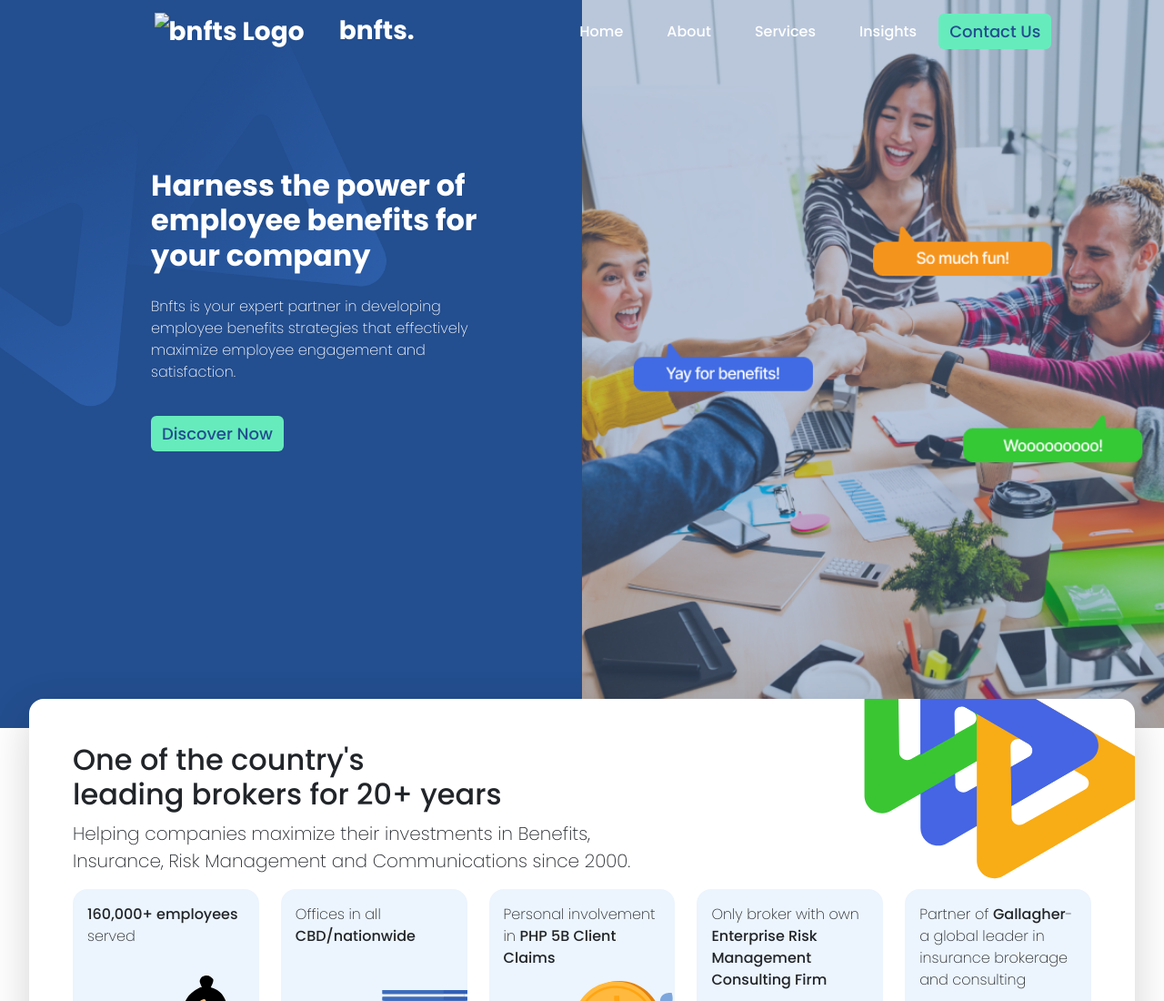
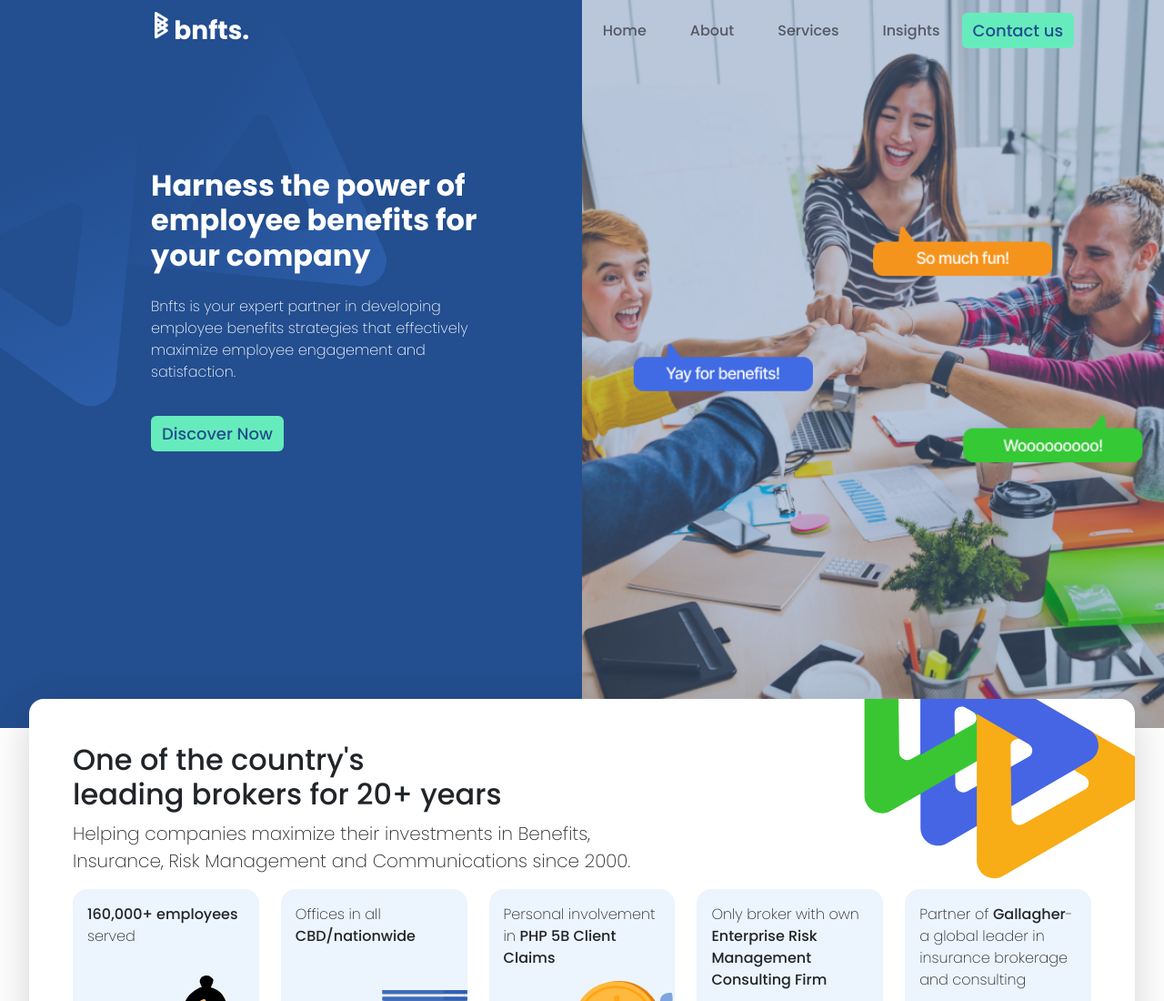
Before and after one commit to cubby02/Digiteer---Exam, a plain HTML site: page index.html in a window 1280 px wide. Shown: the top 1100 px of the page at 91% size. Drawn offline with nearby package versions, Linux system fonts and the light colour scheme.

Commit message:
nav bar and contact us

```diff
--- a/index.html
+++ b/index.html
@@ -12,38 +12,40 @@
         <meta name="viewport" content="width=device-width, initial-scale=1">
         <link href="https://cdn.jsdelivr.net/npm/bootstrap@5.2.3/dist/css/bootstrap.min.css" rel="stylesheet">
         <link rel="stylesheet" href="style.css">
-        <script src="https://cdn.jsdelivr.net/npm/bootstrap@5.2.3/dist/js/bootstrap.bundle.min.js"></script>
+
 
     </head>
 
     <body>
         <!-- Navigation Bar -->
-        <nav class="navbar navbar-expand-md nav_bg">
-            <div class="navbar-brand fs-3 ms-3 text-white">
-                <img src="/assets//images/logo-only.png" alt="bnfts Logo">
-                <a href="#" class="navbar-brand fs-3 text-white">bnfts.</a>
+        <nav class="navbar navbar-expand-md fixed-top">
+            <div class="navbar-brand fs-3 ms-3 fw-bold text-white">
+                <img src="/assets/images/logo-only.png" height="30px" class="d-inline-block align-top" alt="">
+                bnfts.
             </div>
 
-            <button class="navbar-toggler me-3 text-white " type="button" data-bs-toggle="collapse"
-            data-bs-target="#btn">
-                <i class='bx bx-menu bx-md'></i>
+            <button class="navbar-toggler me-3 text-white" type="button" data-bs-toggle="collapse"
+                        data-bs-target="#btn">
+                        <i class='bx bx-menu bx-md'></i>
             </button>
             <div class="collapse navbar-collapse" id="btn">
-                <ul class="navbar-nav ms-auto">
-                    <li class="nav-item">
-                        <a href="#" class="nav-link mx-3 text-white">Home</a>
+                <ul class="navbar-nav ms-auto navbar_items text-center">
+                    <li class="nav-item active">
+                        <a href="#" class="nav-link mx-3">Home</a>
                     </li>
                     <li class="nav-item">
-                        <a href="#" class="nav-link mx-3 text-white">About</a>
+                        <a href="#" class="nav-link mx-3">About</a>
                     </li>
                     <li class="nav-item">
-                        <a href="#" class="nav-link mx-3 text-white">Services</a>
+                        <a href="#" class="nav-link mx-3">Services</a>
                     </li>
                     <li class="nav-item">
-                        <a href="#" class="nav-link mx-3 text-white">Insights</a>
+                        <a href="#" class="nav-link mx-3">Insights</a>
+                    </li>
+                    <li class="nav-item">
+                        <a href="contact.html" class="btn btn-primary navbar-btn navbar_btn_contact">Contact us</a>
                     </li>
                 </ul>
-                <button type="button" class ="btn btn-primary navbar-btn btn-contact">Contact Us</button>
             </div>
         </nav>
 
@@ -437,5 +439,18 @@
             </div>
         </div>
 
+        <script>
+            window.addEventListener('scroll', () => {
+                const nav = document.querySelector('nav');
+                if(window.pageYOffset === 0) {
+                    nav.classList.remove('scrolled');
+                } else {
+                    nav.classList.add('scrolled');
+                }
+            });
+        </script>
+        <script src="https://cdn.jsdelivr.net/npm/bootstrap@5.2.3/dist/js/bootstrap.bundle.min.js"></script>
+
+
     </body>
 </html>
--- a/style.css
+++ b/style.css
@@ -21,13 +21,41 @@ body {
 }
 
 /* Navigation Bar */
+nav {
+    background-color: none;
+    transition: background-color 0.3s ease-in-out;
+}
+
+nav.scrolled {
+   background-color: white;
+   opacity: 0.98;
+}
+
+#items {
+    color: white;
+    transition: background-color 0.3s ease-in-out;
+}
+
+.items_scrolled {
+    color: black;
+}
+
 .navbar-brand {
     padding-left: 5%;
     font-weight: 700;
     z-index: 1;
 }
 
-.btn-contact {
+.navbar_items {
+    margin-right: 5%;
+    transition: color 0.4s ease-in-out;
+}
+
+.navbar_items.scrolled {
+    color: black;
+}
+
+.navbar_btn_contact {
     color: var(--bg-body);
     background-color: var(--buttons);
     font-size: large;
@@ -308,8 +336,10 @@ body {
     .navbar-brand {
         padding-left: 12%;
     }
-    .btn-contact {
-        margin-right: 15%;
+
+
+    .navbar_items {
+        margin-right: 10%;
     }
 
     .welcome-content {
```
Also changed, not shown: contact.html (added, +20 -0 lines), assets/images/people with blue.png (added).
